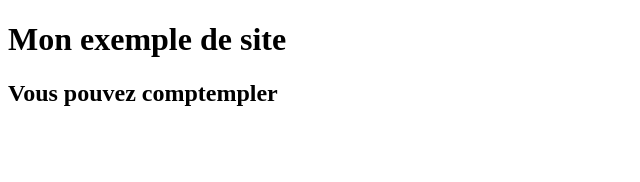
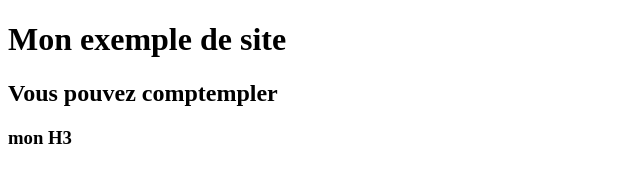
Before and after one commit to Randyklayd2021/hdsjs03, a plain HTML site: page index.html in a window 1280 px wide. Shown: the full height of the page, 0-640 px from the left. Drawn offline with Linux system fonts and the light colour scheme.

Commit message:
Update index.html

```diff
--- a/index.html
+++ b/index.html
@@ -9,5 +9,6 @@
 <body>
     <H1>Mon exemple de site </H1>
     <h2> Vous pouvez comptempler</h2>
+    <h3>mon H3 </h3>
 </body>
 </html>
```
